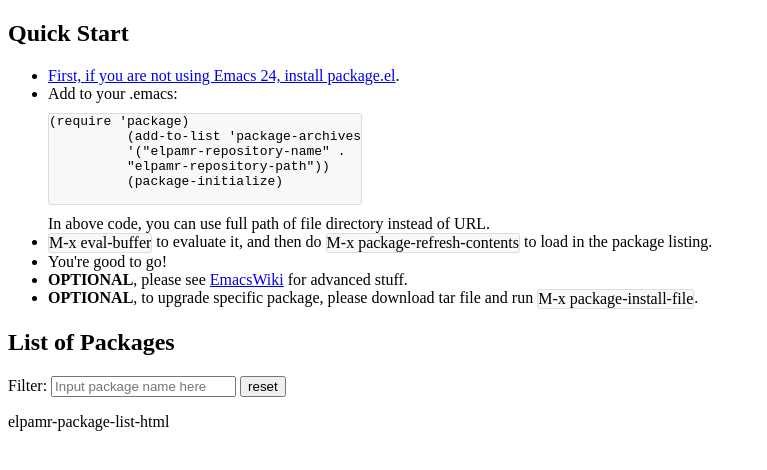
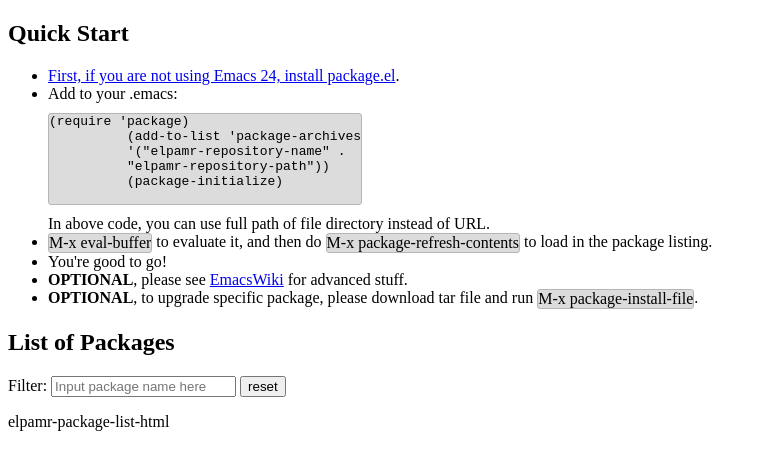
Before and after one commit to redguardtoo/elpa-mirror, a plain HTML site: page index.html in a window 1280 px wide. Shown: the whole page, without its empty margins (0-767 px from the left). Drawn offline with Linux system fonts and the light colour scheme; a script that the page names is missing.

Commit message:
code css style

```diff
--- a/index.html
+++ b/index.html
@@ -17,8 +17,8 @@
        width:70%;
      }
      .code{
-       background-color: #F8F8F8;
-       border: 1px solid #DDDDDD;
+       background-color: #DCDCDC;
+       border: 1px solid #B5B5B5;
        border-radius: 3px;
        display: inline-block;
        margin: 0;
```
Also changed, not shown: 1 other file.
